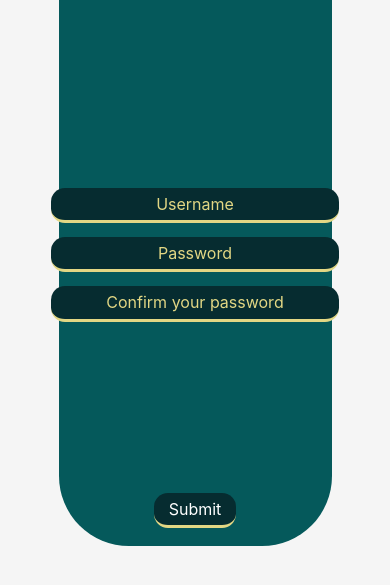
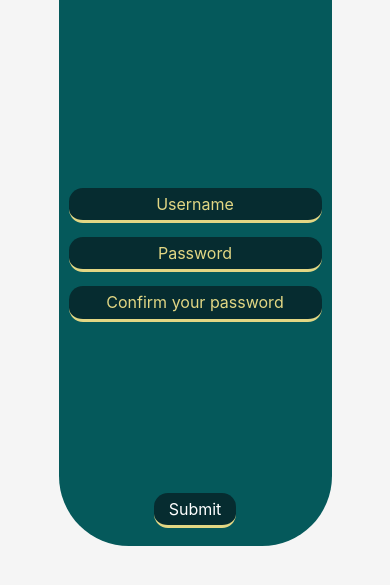
Before and after one commit to SantosZuber-zz/ProyectoFinal_JS, a plain HTML site: page index.html in a window 390 px wide. Shown: the part 215-800 px from the top of the page. Drawn offline with Linux system fonts and the light colour scheme; some packages are replaced by stand-ins of ours; a script that the page names is missing.

Commit message:
Add responsive fixes

```diff
--- a/css/style.css
+++ b/css/style.css
@@ -113,7 +113,7 @@ header {
 .caja form input {
     background-color: #062C30;
     padding: 7px;
-    width: 274px;
+    width: 239px;
     margin-top: 14px;
     color: white;
     text-align: center;
```
